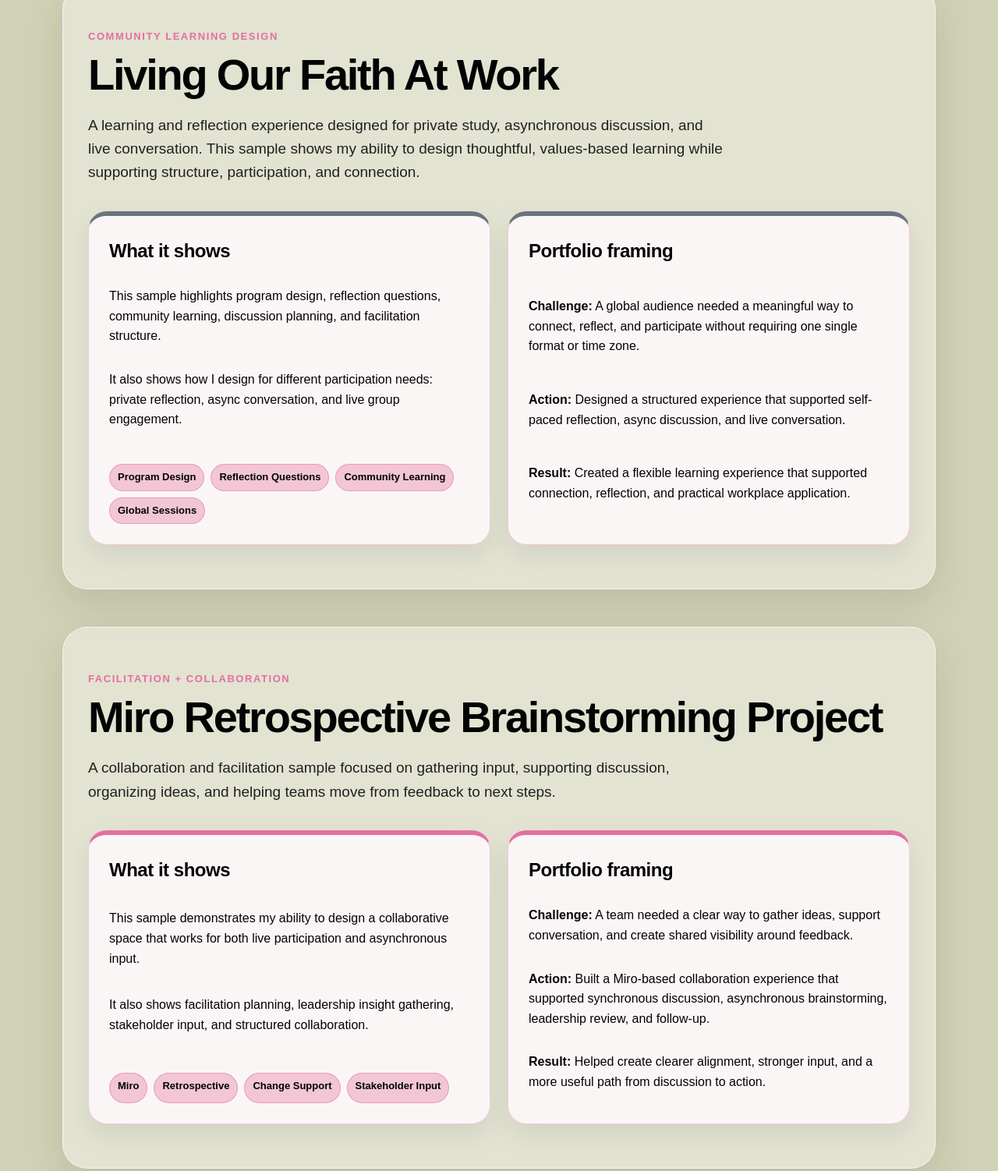
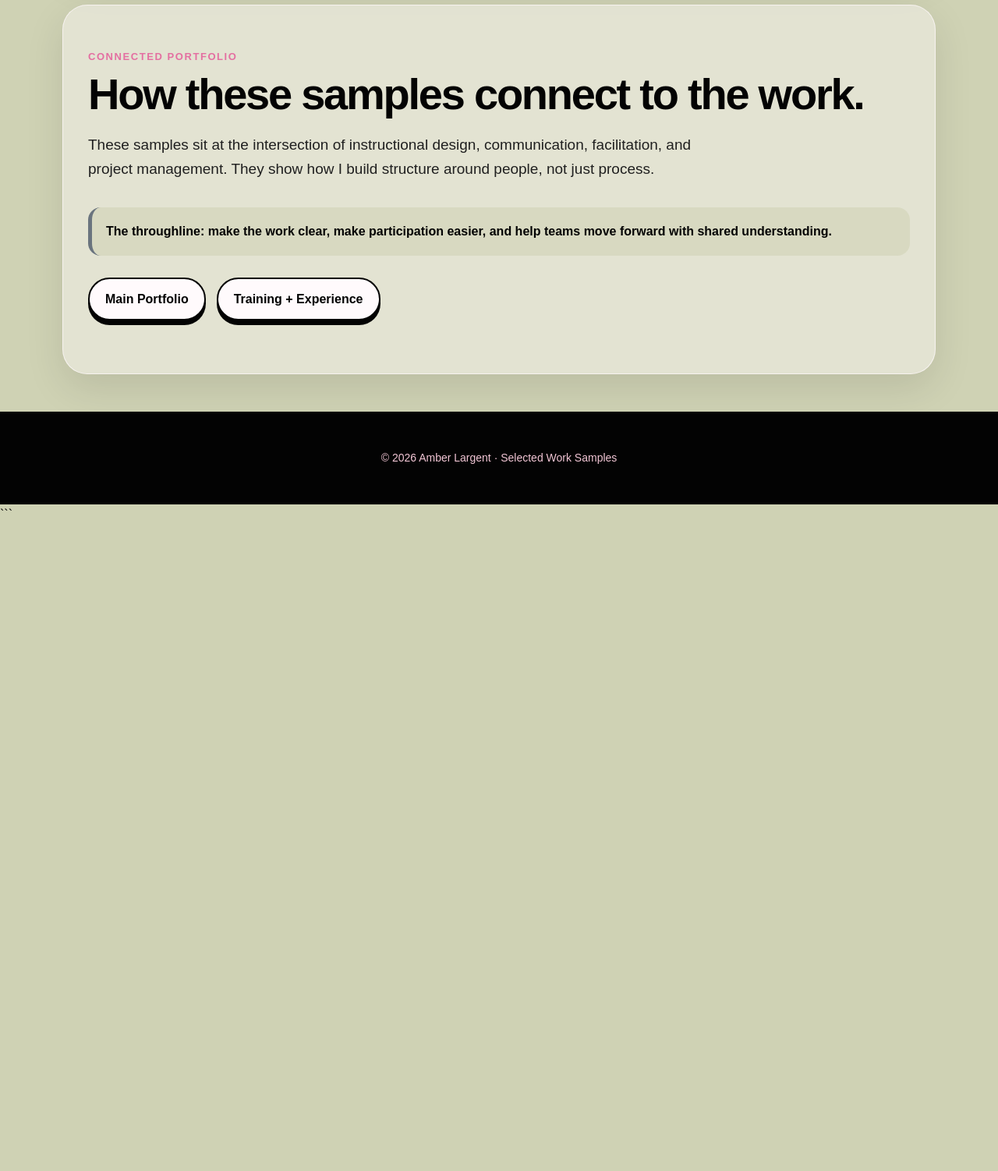
Before and after one commit to amberlargent/amberlargent.github.io, a plain HTML site: page samples.html in a window 1280 px wide. Shown: the part 5201-6703 px from the top of the page at 78% size. After the commit the page ends 5873 px from the top, so only its background shows below. Drawn offline with Linux system fonts and the light colour scheme.

Commit message:
Remove duplicate sample sections

````diff
--- a/samples.html
+++ b/samples.html
@@ -1,3 +1,4 @@
+```html
 <!DOCTYPE html>
 <html lang="en">
 <head>
@@ -217,6 +218,16 @@
       margin: 0 0 14px;
     }
 
+    .card ul,
+    .card ol {
+      margin: 0;
+      padding-left: 22px;
+    }
+
+    .card li {
+      margin-bottom: 10px;
+    }
+
     .pm-card {
       border-top-color: var(--pink);
     }
@@ -235,18 +246,6 @@
       gap: 22px;
     }
 
-    .sample-card {
-      display: grid;
-      gap: 16px;
-    }
-
-    .sample-meta {
-      display: flex;
-      flex-wrap: wrap;
-      gap: 8px;
-      margin-top: 6px;
-    }
-
     .article-content {
       display: grid;
       gap: 18px;
@@ -254,31 +253,6 @@
 
     .article-content h3 {
       margin-top: 22px;
-}
-
-.article-content ul,
-.article-content ol {
-  margin: 0;
-  padding-left: 22px;
-}
-
-.article-content li {
-  margin-bottom: 10px;
-}
-
-.sample-actions {
-  display: flex;
-  flex-wrap: wrap;
-  gap: 12px;
-  margin-top: 22px;
-}
-
-.sample-callout {
-  background: rgba(207, 210, 180, 0.55);
-  border-left: 5px solid var(--slate);
-  border-radius: 16px;
-  padding: 18px;
-  font-weight: 700;
     }
 
     .tag-list {
@@ -307,7 +281,14 @@
       border-color: var(--pink);
     }
 
-    .sample-note {
+    .sample-actions {
+      display: flex;
+      flex-wrap: wrap;
+      gap: 12px;
+      margin-top: 22px;
+    }
+
+    .sample-callout {
       background: rgba(207, 210, 180, 0.55);
       border-left: 5px solid var(--slate);
       border-radius: 16px;
@@ -623,111 +604,6 @@
     </div>
   </section>
 
-  <section id="learning">
-    <div class="section-kicker">Community Learning Design</div>
-    <h2>Living Our Faith At Work</h2>
-
-    <p class="section-intro">
-      A learning and reflection experience designed for private study, asynchronous discussion,
-      and live conversation. This sample shows my ability to design thoughtful, values-based learning
-      while supporting structure, participation, and connection.
-    </p>
-
-    <div class="grid-2">
-      <div class="card id-card sample-card">
-        <h3>What it shows</h3>
-
-        <p>
-          This sample highlights program design, reflection questions, community learning,
-          discussion planning, and facilitation structure.
-        </p>
-
-        <p>
-          It also shows how I design for different participation needs: private reflection,
-          async conversation, and live group engagement.
-        </p>
-
-        <div class="tag-list">
-          <span class="tag">Program Design</span>
-          <span class="tag">Reflection Questions</span>
-          <span class="tag">Community Learning</span>
-          <span class="tag">Global Sessions</span>
-        </div>
-      </div>
-
-      <div class="card id-card sample-card">
-        <h3>Portfolio framing</h3>
-
-        <p>
-          <strong>Challenge:</strong> A global audience needed a meaningful way to connect,
-          reflect, and participate without requiring one single format or time zone.
-        </p>
-
-        <p>
-          <strong>Action:</strong> Designed a structured experience that supported self-paced
-          reflection, async discussion, and live conversation.
-        </p>
-
-        <p>
-          <strong>Result:</strong> Created a flexible learning experience that supported
-          connection, reflection, and practical workplace application.
-        </p>
-      </div>
-    </div>
-  </section>
-
-  <section id="facilitation">
-    <div class="section-kicker">Facilitation + Collaboration</div>
-    <h2>Miro Retrospective Brainstorming Project</h2>
-
-    <p class="section-intro">
-      A collaboration and facilitation sample focused on gathering input, supporting discussion,
-      organizing ideas, and helping teams move from feedback to next steps.
-    </p>
-
-    <div class="grid-2">
-      <div class="card pm-card sample-card">
-        <h3>What it shows</h3>
-
-        <p>
-          This sample demonstrates my ability to design a collaborative space that works for
-          both live participation and asynchronous input.
-        </p>
-
-        <p>
-          It also shows facilitation planning, leadership insight gathering,
-          stakeholder input, and structured collaboration.
-        </p>
-
-        <div class="tag-list">
-          <span class="tag">Miro</span>
-          <span class="tag">Retrospective</span>
-          <span class="tag">Change Support</span>
-          <span class="tag">Stakeholder Input</span>
-        </div>
-      </div>
-
-      <div class="card pm-card sample-card">
-        <h3>Portfolio framing</h3>
-
-        <p>
-          <strong>Challenge:</strong> A team needed a clear way to gather ideas,
-          support conversation, and create shared visibility around feedback.
-        </p>
-
-        <p>
-          <strong>Action:</strong> Built a Miro-based collaboration experience that supported
-          synchronous discussion, asynchronous brainstorming, leadership review, and follow-up.
-        </p>
-
-        <p>
-          <strong>Result:</strong> Helped create clearer alignment, stronger input,
-          and a more useful path from discussion to action.
-        </p>
-      </div>
-    </div>
-  </section>
-
   <section id="next">
     <div class="section-kicker">Connected Portfolio</div>
     <h2>How these samples connect to the work.</h2>
@@ -738,7 +614,7 @@
       not just process.
     </p>
 
-    <div class="sample-note">
+    <div class="sample-callout">
       The throughline: make the work clear, make participation easier, and help teams move forward
       with shared understanding.
     </div>
@@ -755,3 +631,4 @@
 
 </body>
 </html>
+```
````
Lines whose indentation alone changed are shown as unchanged.
